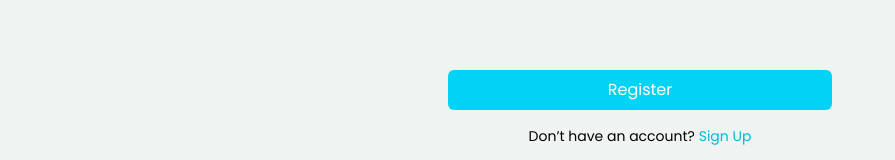
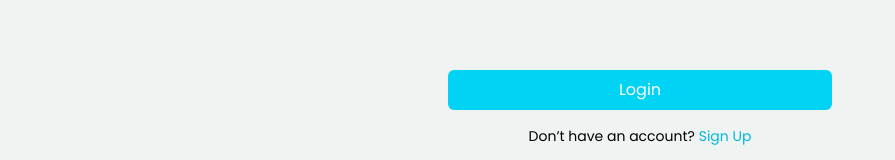
Before and after one commit to devtofunmi/todomobile, a Next.js app: page /login in a window 1280 px wide. Shown: the part 630-790 px from the top of the page, without its empty margins (0-895 px from the left). Built offline with nearby package versions, Linux system fonts and the light colour scheme.

Commit message:
Update login.tsx

```diff
--- a/pages/login.tsx
+++ b/pages/login.tsx
@@ -25,7 +25,7 @@ export default function Register() {
       <div className="w-full max-w-sm mx-auto  flex flex-col gap-4">
         <div className="w-full">
         <Link href="/dashboard">
-          <Button>Register</Button>
+          <Button>Login</Button>
         </Link>
       </div>
 
```
